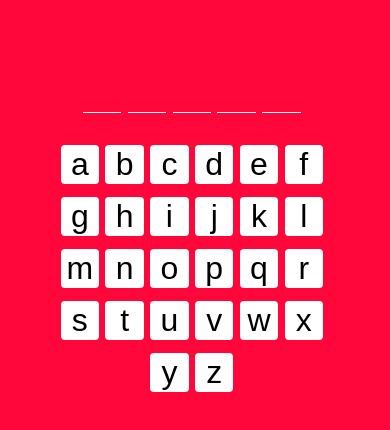
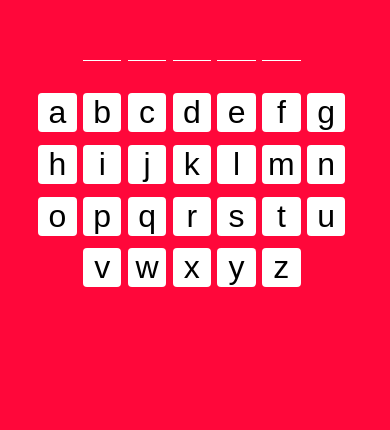
Before and after one commit to jjmartucci/doomcat, a React (Create React App) app: page / in a window 390 px wide. Shown: the part 316-746 px from the top of the page. Built offline with nearby package versions, Linux system fonts and the light colour scheme.

Commit message:
Little more responsive.

```diff
--- a/src/App.module.css
+++ b/src/App.module.css
@@ -1,6 +1,5 @@
 .App {
-  background: #ff073a;
-  height: 100vh;
+  height: 100%;
   margin: 0;
   padding: 0;
   width: 100vw;
--- a/src/styles.css
+++ b/src/styles.css
@@ -1,5 +1,7 @@
 body {
   margin: 0;
+  background: #ff073a;
+
 }
 
 .App {
@@ -56,12 +58,12 @@ button[data-selected="true"] {
   margin: 0 auto 3rem;
   padding: 0;
   width: calc(100vw - 2rem);
-  max-width: clamp(300px, 70vw, 1000px);
+  max-width: 600px;
 }
 
 .doomcat {
   width: 50%;
-  height: clamp(390px, 40vh, 600px);
+  height: clamp(290px, 40vh, 600px);
   margin: 0 auto;
   display: flex;
   align-items: center;
```
